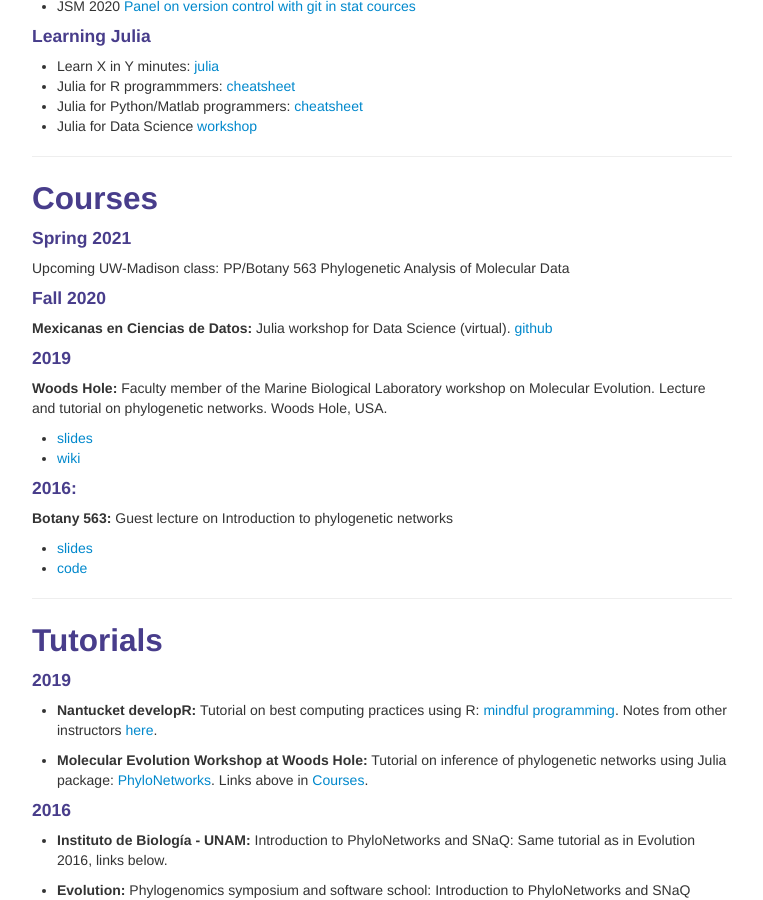
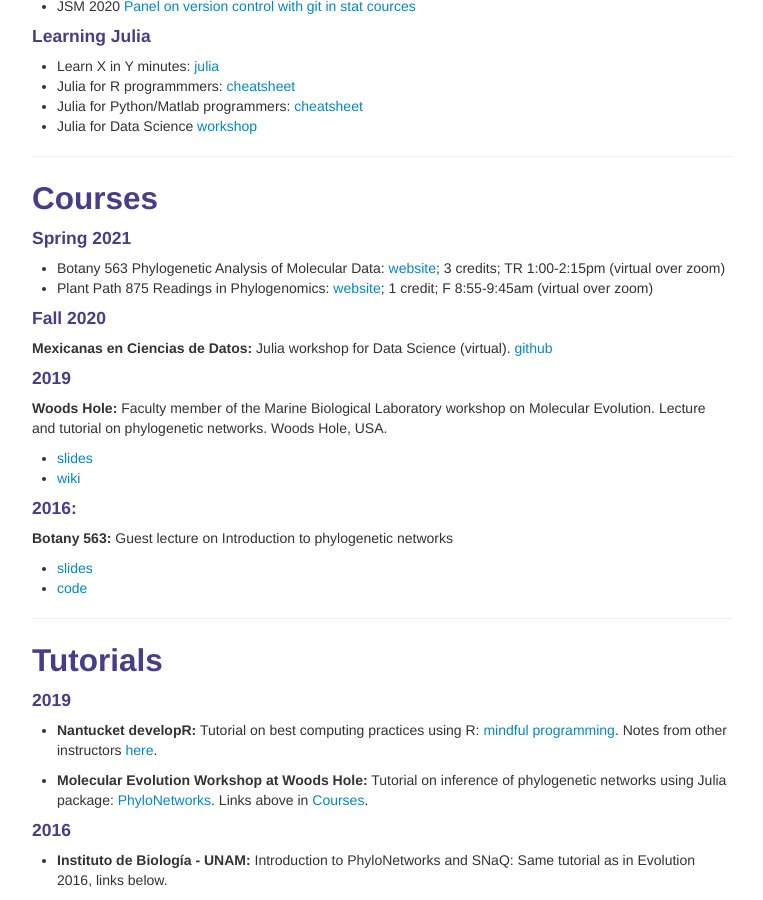
Before and after one commit to solislemuslab/solislemuslab.github.io, a Jekyll site: the page built from pages/teaching.md, in a window 1280 px wide and 900 px high, scrolled down 438 px. Shown: the whole window, without its empty margins (258-1021 px from the left). Built offline with Jekyll 4.4.1, drawn with Linux system fonts in a browser that asks for light colours.

Commit message:
added info spring classes

```diff
--- a/pages/teaching.md
+++ b/pages/teaching.md
@@ -40,7 +40,8 @@ description: Claudia Solis-Lemus' teaching
 
 #### Spring 2021
 
-Upcoming UW-Madison class: PP/Botany 563 Phylogenetic Analysis of Molecular Data
+- Botany 563 Phylogenetic Analysis of Molecular Data: [website](https://github.com/crsl4/phylogenetics-class); 3 credits; TR 1:00-2:15pm (virtual over zoom)
+- Plant Path 875 Readings in Phylogenomics: [website](https://github.com/crsl4/phylogenetics-class/tree/master/PP875); 1 credit; F 8:55-9:45am (virtual over zoom)
 
 #### Fall 2020
 **Mexicanas en Ciencias de Datos:** Julia workshop for Data Science (virtual). [github](https://github.com/crsl4/julia-workshop)
```
